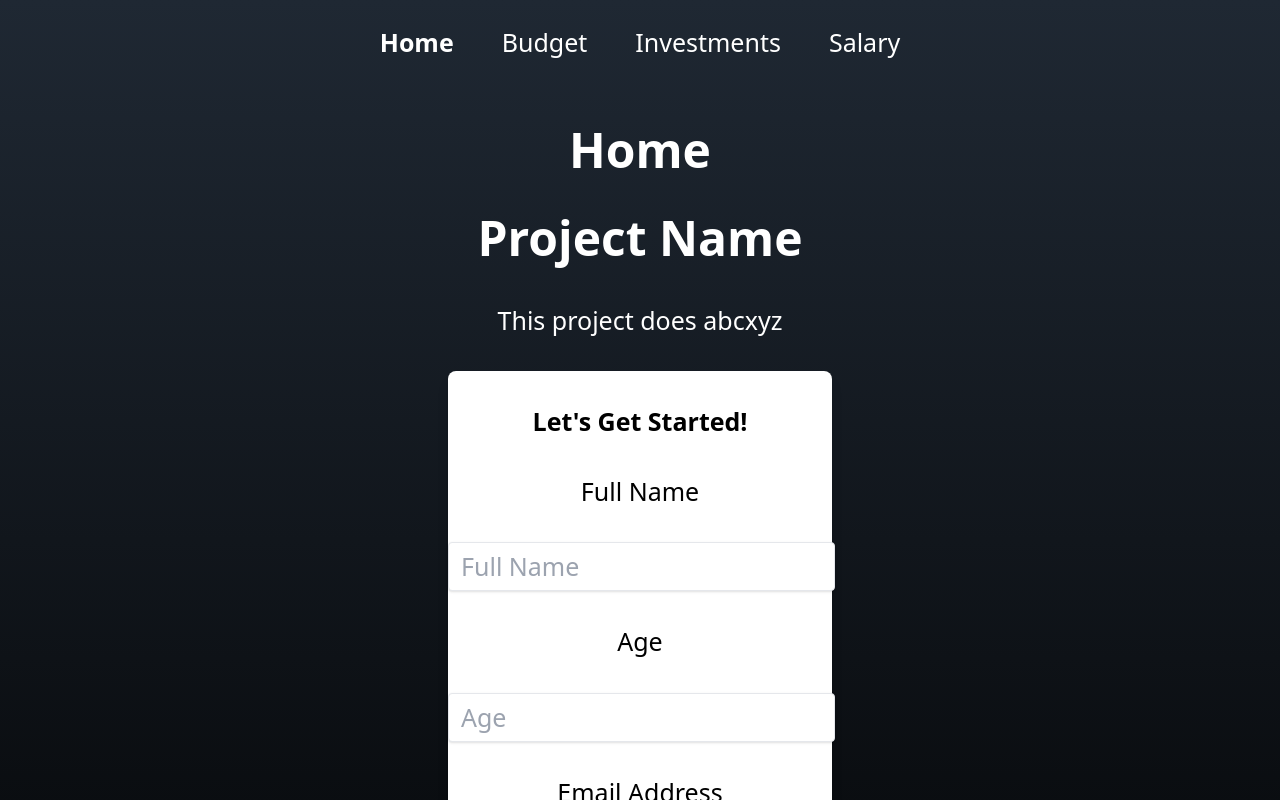
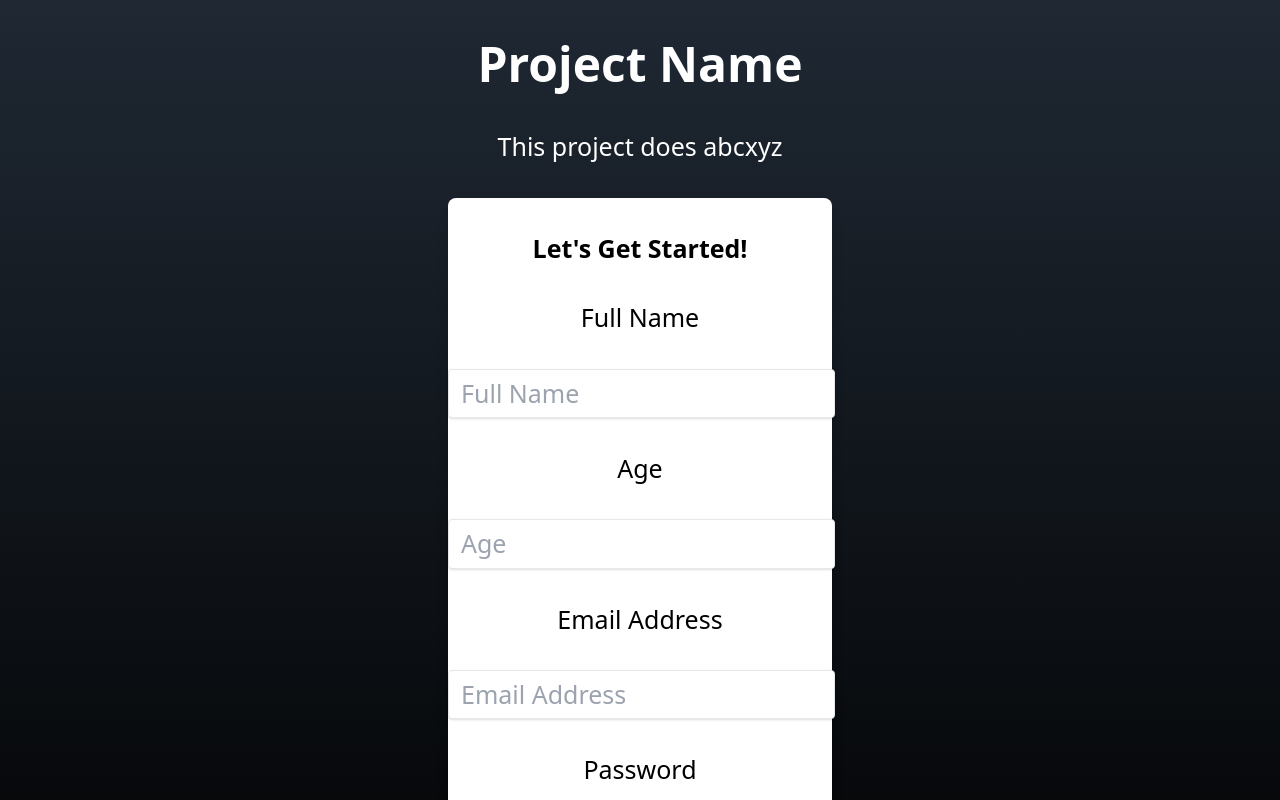
Before and after one commit to sunnyguan/hackutd-f22, a Next.js app in the folder frontend/: page / in a window 1280 px wide. Both pictures are taken after a click on the button "Get Started". Shown: the top 800 px of the page. Built offline with nearby package versions, Linux system fonts and the light colour scheme.

Commit message:
login flow

```diff
--- a/frontend/pages/Input.js
+++ b/frontend/pages/Input.js
@@ -15,7 +15,7 @@ export default function Input({
               {labelText}
             </label>
             <input
-                class="shadow appearance-none border rounded py-2 px-3 text-gray-700 leading-tight focus:outline-none focus:shadow-outline"
+                className="shadow appearance-none border rounded py-2 px-3 text-gray-700 leading-tight focus:outline-none focus:shadow-outline"
                 onChange={handleChange}
                 value={value}
                 id={id}
--- a/frontend/pages/LandingPage.js
+++ b/frontend/pages/LandingPage.js
@@ -46,13 +46,13 @@ const signupFields=[
     },
 ]
 
-export default function LandingPage() {
+export default function LandingPage({signUpDone}) {
     const [visibleItem, setVisibleItem] = useState('start');
 
     return (
         <>
             {/* <img className={"mx-9"} src={img} /> */}
-            <h1 className={"flex text-5xl text-center m-10 font-bold items-center justify-center"}>
+            <h1 className={"flex text-5xl text-center p-10 font-bold items-center justify-center"}>
                 Project Name
             </h1>
             <p className={"text-center"}>
@@ -79,32 +79,32 @@ export default function LandingPage() {
 
                 {
                     visibleItem === 'signin' &&
-                    <div class="my-8 block rounded-lg shadow-lg bg-white max-w-sm text-center text-black h-5/6 w-3/6">
-                        <h2 class="font-bold my-8">Sign Up</h2>
-                        <form class="my-8">
-                            <h2 class="my-8">Email</h2>
+                    <div className="my-8 block rounded-lg shadow-lg bg-white max-w-sm text-center text-black h-5/6 w-3/6">
+                        <h2 className="font-bold my-8">Sign Up</h2>
+                        <form className="my-8">
+                            <h2 className="my-8">Email</h2>
                             <input
-                                class="shadow appearance-none border rounded py-2 px-3 text-gray-700 leading-tight focus:outline-none focus:shadow-outline"
+                                className="shadow appearance-none border rounded py-2 px-3 text-gray-700 leading-tight focus:outline-none focus:shadow-outline"
                                 id="username"
                                 type="text"
                                 placeholder="Email">
                             </input>
-                            <h2 class="my-8">Password</h2>
-                            <input class="shadow appearance-none border rounded py-2 px-3 text-gray-700 leading-tight focus:outline-none focus:shadow-outline" id="username" type="password" placeholder="Password"></input>
+                            <h2 className="my-8">Password</h2>
+                            <input className="shadow appearance-none border rounded py-2 px-3 text-gray-700 leading-tight focus:outline-none focus:shadow-outline" id="username" type="password" placeholder="Password"></input>
                         </form>
-                        <button class='mb-8 text-base bg-white hover:bg-gray-400 text-gray-800 font-semibold py-4 px-7 border border-gray-300 rounded shadow hover:shadow-lg'>Sign In</button>
+                        <button className='mb-8 text-base bg-white hover:bg-gray-400 text-gray-800 font-semibold py-4 px-7 border border-gray-300 rounded shadow hover:shadow-lg'>Sign In</button>
                     </div>
                 }
 
                 {
                     visibleItem === 'signup' &&
-                    <div class="my-8 block rounded-lg shadow-lg bg-white max-w-sm text-center text-black h-5/6 w-3/6">
-                        <h2 class="font-bold my-8">Let's Get Started!</h2>
-                        <form class="my-8">
+                    <div className="my-8 block rounded-lg shadow-lg bg-white max-w-sm text-center text-black h-5/6 w-3/6">
+                        <h2 className="font-bold my-8">Let's Get Started!</h2>
+                        <form className="my-8">
                             {
                                 signupFields.map(field=>
-                                    <>
-                                    <h2 class="my-8">
+                                    <div key={field.id}>
+                                    <h2 className="my-8">
                                         {field.placeholder}
                                     </h2>
                                     <Input
@@ -118,12 +118,17 @@ export default function LandingPage() {
                                         placeholder={field.placeholder}
                                     >
                                     </Input>
-                                    </>
+                                    </div>
                                 )
                             }
                         </form>
                         <button
-                            class='mb-8 text-base bg-white hover:bg-gray-400 text-gray-800 font-semibold py-4 px-7 border border-gray-300 rounded shadow hover:shadow-lg'
+                            className='mb-8 text-base bg-white hover:bg-gray-400 text-gray-800 font-semibold py-4 px-7 border border-gray-300 rounded shadow hover:shadow-lg'
+                            onClick={e => {
+                                signUpDone({
+                                    "name": "Nhi"
+                                });
+                            }}
                         >
                             Sign Up
                         </button>
--- a/frontend/pages/index.js
+++ b/frontend/pages/index.js
@@ -1,29 +1,41 @@
 import MovableChart from "./MovableChart";
 import Header from "./Header";
-import {useState} from "react";
+import {useEffect, useState} from "react";
 import SalaryChart from "./SalaryChart";
 import Dashboard from "./Dashboard";
 import LandingPage from "./LandingPage"
 
-export const headers = ["Home", "Budget", "Investments", "Salary"];
+export const headers = ["Dashboard", "Investments", "Salary"];
 
 function Switch({tab}) {
   if (tab === "Investments") {
     return <MovableChart />
   } else if (tab === "Salary") {
     return <SalaryChart />
-  } else if (tab === "Budget") {
+  } else if (tab === "Dashboard") {
     return <Dashboard />
-  } else if (tab === "Home") {
-    return <LandingPage />
   }
 }
 
 export default function Home() {
-  const [tab, setTab] = useState("Home");
+  const [tab, setTab] = useState("Dashboard");
+  const [info, setInfo] = useState(null);
+
+  useEffect(() => {
+    let info = localStorage.getItem('info');
+    if (info) {
+      setInfo(info);
+    }
+  }, []);
+
+  function signUpDone(data) {
+    setInfo(data);
+    localStorage.setItem('info', data);
+  }
 
   return (
       <div style={{backgroundImage: "linear-gradient(180deg, #1F2833, #000000)", minHeight: '100vh', color: '#ffffff', fontSize: '25px'}}>
+        {info ? <>
         <Header tab={tab} setTab={setTab} />
         <div className={"mx-9"}>
           <h1 className={"text-5xl text-center m-10 font-bold"} >
@@ -31,6 +43,7 @@ export default function Home() {
           </h1>
           <Switch tab={tab} />
         </div>
+        </> : <LandingPage signUpDone={signUpDone}/>}
       </div>
   )
 }
```
